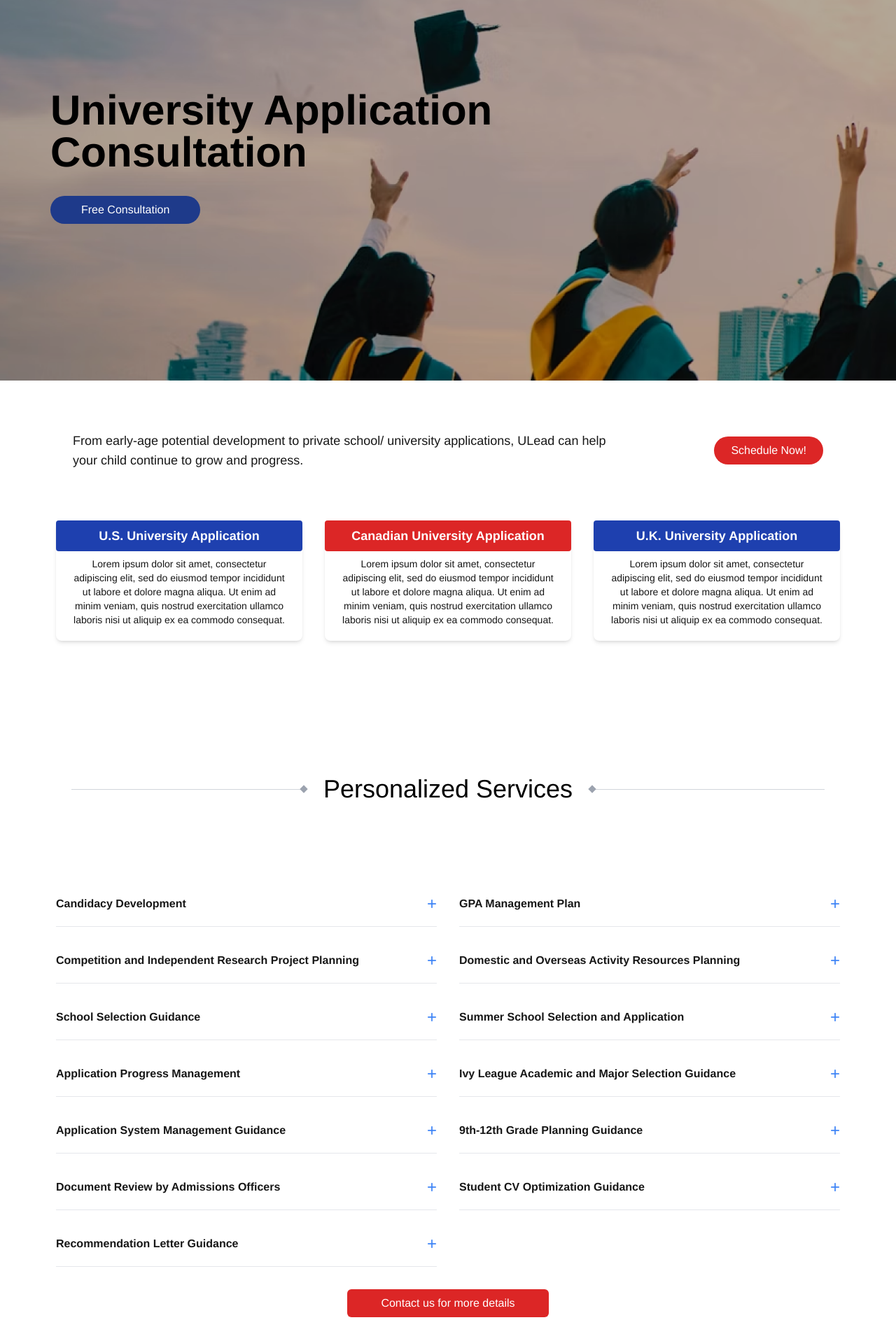
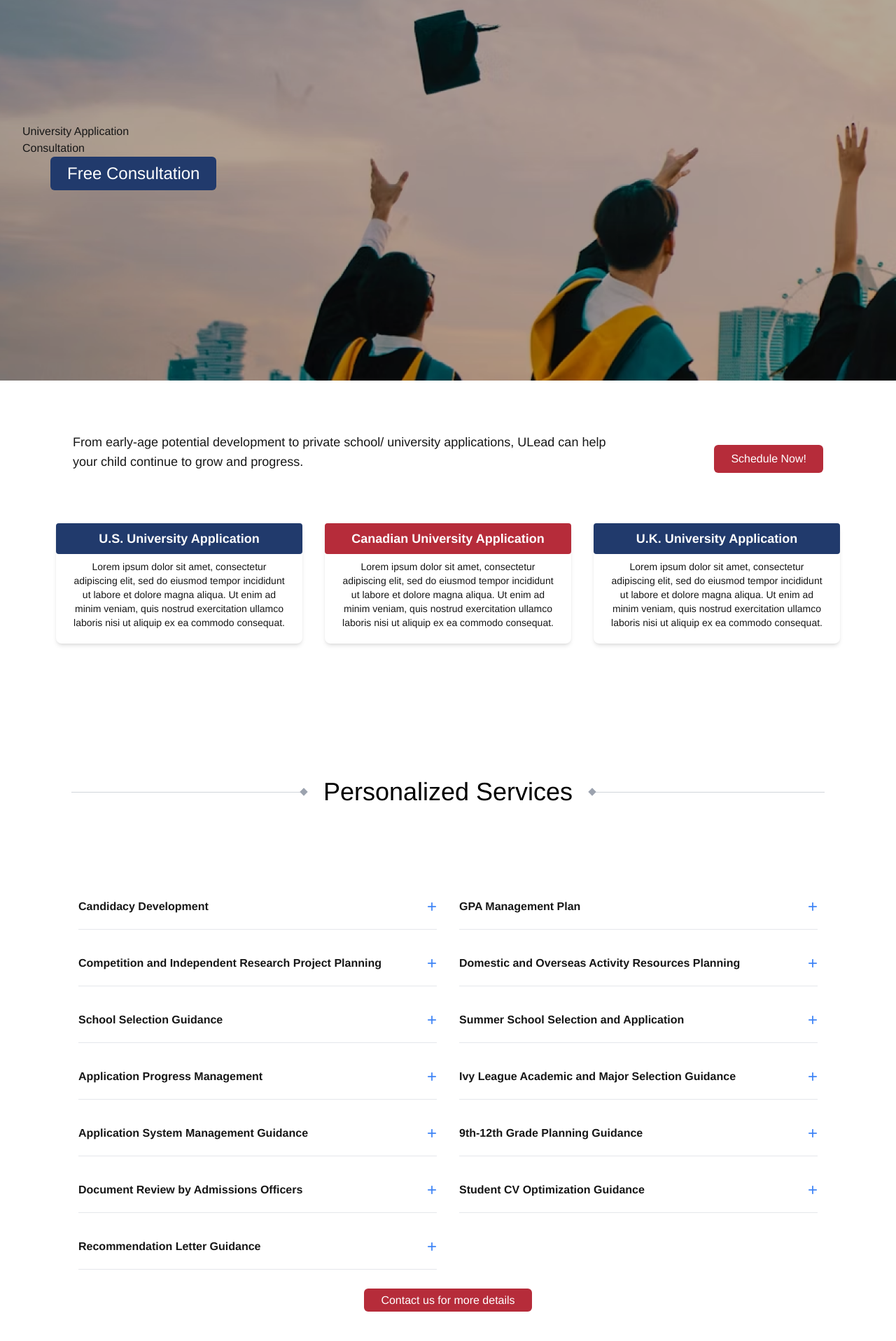
Before and after one commit to jacobsun000/ulead, a Next.js app: page /university in a window 1280 px wide. Shown: the part 160-2077 px from the top of the page at 70% size. Built offline with nearby package versions, Linux system fonts and the light colour scheme.

Commit message:
fix: University page style
fix

```diff
--- a/app/university/page.js
+++ b/app/university/page.js
@@ -3,10 +3,11 @@ import Footer from "@/ui/Footer";
 import BackButton from "@/ui/Back";
 import SectionHeader from "@/ui/SectionHeader";
 import Image from 'next/image'
+import Button from "@/ui/Button";
 
 const Card = ({ title, content }) => (
   <div className="bg-white rounded-lg shadow-md">
-    <h3 className={`text-lg font-bold mb-2 text-white p-2 rounded text-center w-full ${title.includes('Canadian') ? 'bg-red-600' : 'bg-blue-800'
+    <h3 className={`text-lg font-bold mb-2 text-white p-2 rounded text-center w-full ${title.includes('Canadian') ? 'bg-primary' : 'bg-secondary'
       }`}>{title}</h3>
     <p className="text-sm px-5 pb-5 text-center">{content}</p>
   </div>
@@ -46,37 +47,37 @@ export default function Partners() {
   return (
     <div>
       <Header currentPath="/university" />
-      <div className="relative h-[80vh]">
+      <div className="relative h-[30vh] md:h-[80vh]">
         <Image
           src="/img/university/header.png"
           alt="Graduation"
           layout="fill"
           objectFit="cover"
+          objectPosition="center"
           priority
         />
         <div className="absolute inset-0 bg-black bg-opacity-30 flex flex-col justify-center items-start p-8">
-          <h1 className="text-6xl font-bold text-black mb-8 ml-10">
+          <h1
+            className="text-2xl md:text-6xl text-white font-bold md:text-black mb-8 md:ml-10"
+            class="[text-shadow:_0_1px_0_rgb(0_0_0_/_40%)"
+          >
             University Application<br />Consultation
           </h1>
-          <button className="ml-10 bg-blue-900 text-white px-11 py-2 rounded-full hover:bg-blue-700 transition duration-300">
-            Free Consultation
-          </button>
+          <Button href="/contacts" text="Free Consultation" style={"ml-10 text-white px-11 py-2 rounded-full bg-secondary md:text-2xl"} />
         </div>
       </div>
 
       <div className="max-w-6xl mx-auto py-12 px-4">
-        <div className=" p-6 rounded-lg flex justify-between items-center mb-12">
-          <p className="text-lg max-w-3xl">
+        <div className=" p-6 rounded-lg flex flex-col md:flex-row justify-between items-center mb-12">
+          <p className="text-sm md:text-lg max-w-3xl">
             From early-age potential development to private school/
             university applications, ULead can help your child continue
             to grow and progress.
           </p>
-          <button className="bg-red-600 text-white px-6 py-2 rounded-full hover:bg-red-500 transition duration-300">
-            Schedule Now!
-          </button>
+          <Button href="/contacts" text="Schedule Now!" style={'mt-5'} />
         </div>
 
-        <div className="grid grid-cols-1 md:grid-cols-3 gap-8 mb-20">
+        <div className="grid grid-cols-1 md:grid-cols-3 gap-8 md:mb-20">
           <Card
             title="U.S. University Application"
             content="Lorem ipsum dolor sit amet, consectetur adipiscing elit, sed do eiusmod tempor incididunt ut labore et dolore magna aliqua. Ut enim ad minim veniam, quis nostrud exercitation ullamco laboris nisi ut aliquip ex ea commodo consequat."
@@ -91,9 +92,9 @@ export default function Partners() {
           />
         </div>
       </div>
-      <SectionHeader title="Personalized Services" />
+      <SectionHeader title="Personalized Services" style="my-0" />
       <div className="max-w-6xl mx-auto py-12 px-4">
-        <div className="grid grid-cols-1 md:grid-cols-2 gap-x-8 gap-y-4 mb-8">
+        <div className="grid grid-cols-1 md:grid-cols-2 mx-8 gap-x-8 gap-y-4 mb-8">
           {services.map((service, index) => (
             <ServiceItem
               key={index}
@@ -104,9 +105,7 @@ export default function Partners() {
           ))}
         </div>
         <div className="text-center">
-          <button className="bg-red-600 text-white px-12 py-2 rounded-md hover:bg-red-500 transition duration-300">
-            Contact us for more details
-          </button>
+          <Button text="Contact us for more details" href="/contacts" />
         </div>
       </div>
 
```
